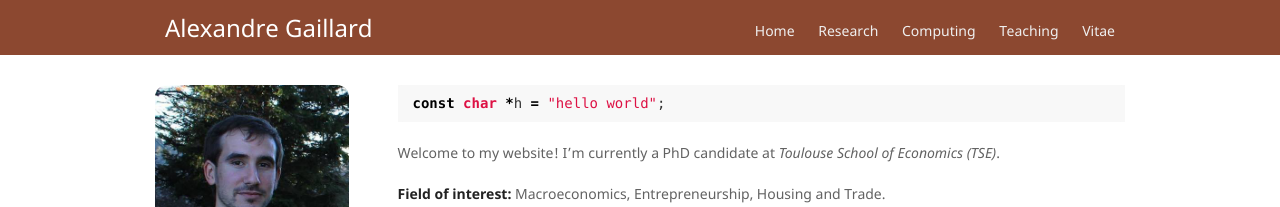
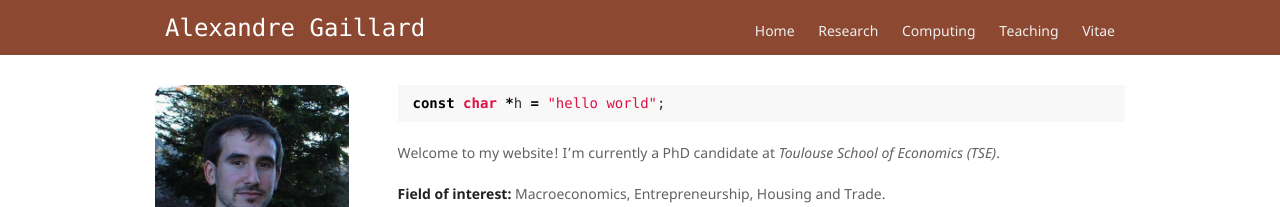
Before and after one commit to AGaillardTSE/AGaillardTSE.github.io, a Jekyll site: the page built from index.md, in a window 1280 px wide. Shown: the top 207 px of the page. Built offline with Jekyll 4.4.1, drawn with Linux system fonts in a browser that asks for light colours.

Commit message:
Update default.html

```diff
--- a/_layouts/default.html
+++ b/_layouts/default.html
@@ -17,7 +17,7 @@
   <body>
     <div class="menunavbar">
       <div class="wrapper">
-<div class="title_alex" style="font-size: 24px;padding-bottom: 10px;font-size: 24px;">Alexandre Gaillard</div>
+<div class="title_alex" style="font-size: 24px;padding-bottom: 10px;font-size: 24px; font-family: Monaco, Bitstream Vera Sans Mono, Lucida Console, Terminal, Consolas, Liberation Mono, DejaVu Sans Mono, Courier New, monospace;">Alexandre Gaillard</div>
 <div class="nav_alex">
   <a href="http://agaillard.eu">Home</a>
   <a href="http://agaillard.eu/research/">Research</a>
```
